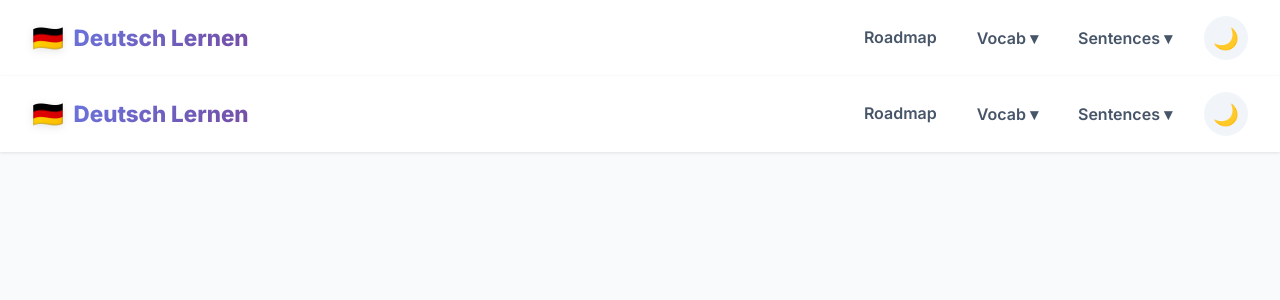
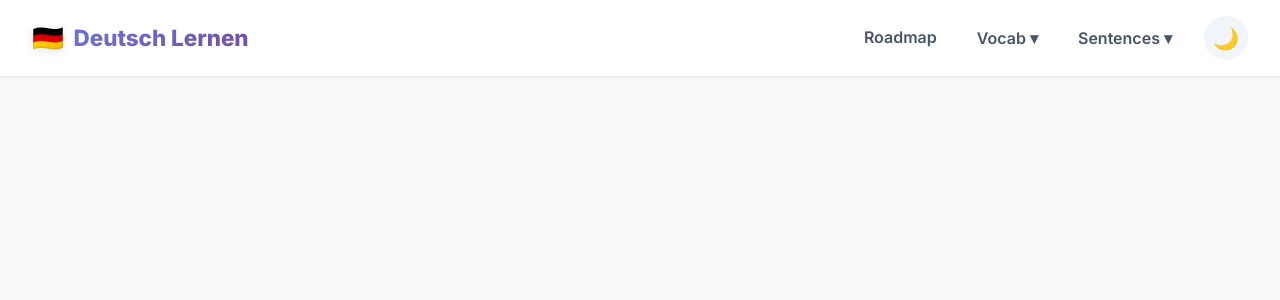
Before and after one commit to shashojha-coder/German-learning-app, a Flask app: page / in a window 1280 px wide. Shown: the top 300 px of the page. Run offline with Flask 3, Linux system fonts and the light colour scheme.

Commit message:
fix: remove duplicate navbar from base template (Render landing page fix)

```diff
--- a/templates/base.html
+++ b/templates/base.html
@@ -53,32 +53,3 @@
     </div>
 
     <div id="globalError" class="global-error" style="display:none;" role="alert"></div>
-    <nav class="navbar" role="navigation" aria-label="Main navigation">
-        <a href="/" class="nav-brand" aria-label="Home">
-            <span class="nav-flag" aria-hidden="true">🇩🇪</span>
-            <span>Deutsch Lernen</span>
-        </a>
-        <div class="nav-links" role="menubar">
-            <a href="/" role="menuitem" tabindex="0">Roadmap</a>
-            <div class="nav-dropdown" role="none">
-                <button class="nav-dropdown-btn" aria-haspopup="true" aria-expanded="false" aria-controls="vocab-menu" tabindex="0">Vocab ▾</button>
-                <div class="nav-dropdown-content" id="vocab-menu" role="menu">
-                    <a href="/vocab/a1" role="menuitem" tabindex="0">A1 – Beginner</a>
-                    <a href="/vocab/a2" role="menuitem" tabindex="0">A2 – Elementary</a>
-                    <a href="/vocab/b1" role="menuitem" tabindex="0">B1 – Intermediate</a>
-                    <a href="/vocab/b2" role="menuitem" tabindex="0">B2 – Upper Intermediate</a>
-                </div>
-            </div>
-            <div class="nav-dropdown" role="none">
-                <button class="nav-dropdown-btn" aria-haspopup="true" aria-expanded="false" aria-controls="sentences-menu" tabindex="0">Sentences ▾</button>
-                <div class="nav-dropdown-content" id="sentences-menu" role="menu">
-                    <a href="/sentences/a1" role="menuitem" tabindex="0">A1 – Beginner</a>
-                    <a href="/sentences/a2" role="menuitem" tabindex="0">A2 – Elementary</a>
-                    <a href="/sentences/b1" role="menuitem" tabindex="0">B1 – Intermediate</a>
-                    <a href="/sentences/b2" role="menuitem" tabindex="0">B2 – Upper Intermediate</a>
-                </div>
-            </div>
-            <button class="theme-toggle" onclick="toggleTheme()" title="Toggle dark mode" aria-label="Toggle dark mode">🌙</button>
-        </div>
-        <button class="mobile-menu-btn" onclick="toggleMobileMenu()" aria-label="Open mobile menu">☰</button>
-    </nav>
```
